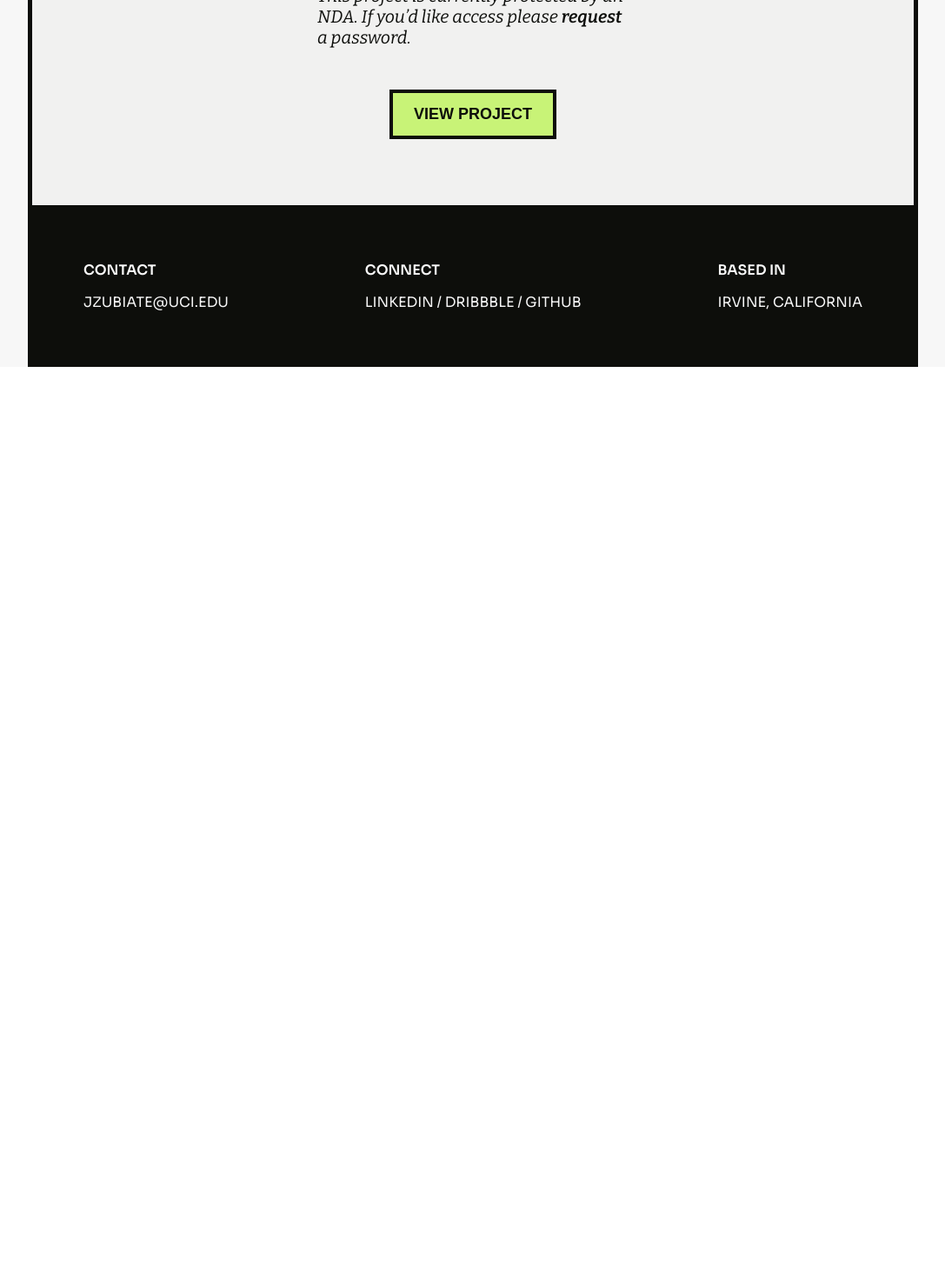
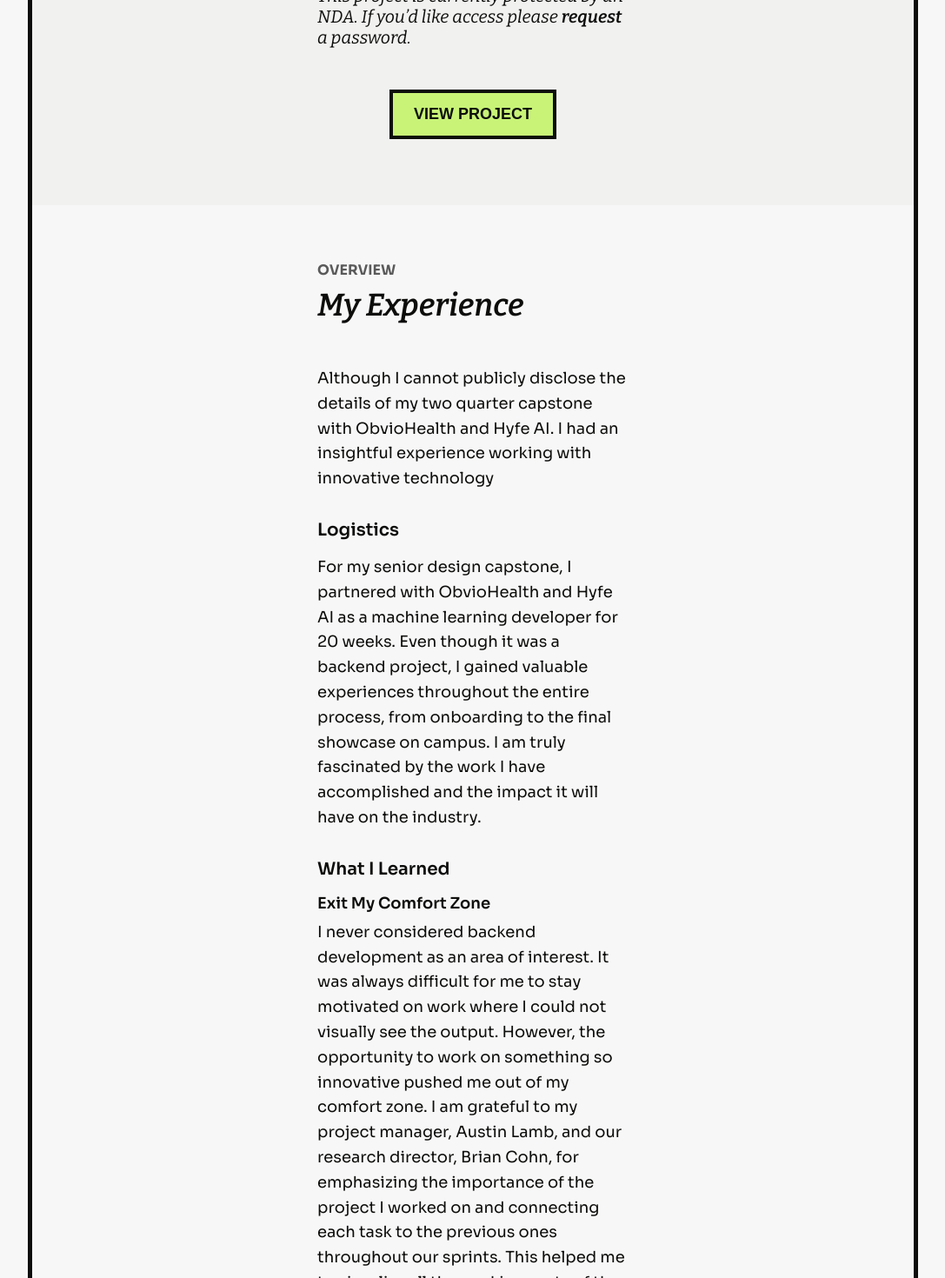
Before and after one commit to jasonzubiate/portfolio2, a Next.js app: page /coughdiarization in a window 1280 px wide. Shown: the part 1330-2800 px from the top of the page at 87% size, without its empty margins (96-1183 px from the left). Before the commit the page ends 1752 px from the top, so only its background shows below. Built offline with nearby package versions, Linux system fonts and the light colour scheme.

Commit message:
obvio my experience

```diff
--- a/pages/coughdiarization.jsx
+++ b/pages/coughdiarization.jsx
@@ -2,7 +2,7 @@
 import path from "path";
 import Image from "next/image";
 import ProjectHeader from "@/components/ProjectHeader";
-import cdhero from "@/public/assets/img/coughdiarization.png"
+import cdhero from "@/public/assets/img/coughdiarization.png";
 
 export async function getStaticProps() {
 	const filePath = path.join(process.cwd(), "json/work.json");
@@ -23,14 +23,45 @@
 	return (
 		<div>
 			<div className="project-hero-img" style={heroColorStyle}>
-				<Image
-					className="img"
-					src={cdhero}
-					alt={"ObvioHealth Logo"}
-					priority
-				/>
+				<Image className="img" src={cdhero} alt={"ObvioHealth Logo"} priority />
 			</div>
 			<ProjectHeader project={project} />
+			<div className="project-container">
+				<div className="project-section">
+					<h2 className="project-h2">Overview</h2>
+					<label className="project-label-large">My Experience</label>
+					<p className="project-p">
+						Although I cannot publicly disclose the details of my two quarter
+						capstone with ObvioHealth and Hyfe AI. I had an insightful
+						experience working with innovative technology
+					</p>
+					<div className="project-subsection">
+						<h3 className="project-h3">Logistics</h3>
+						<p className="project-p">
+							For my senior design capstone, I partnered with ObvioHealth and
+							Hyfe AI as a machine learning developer for 20 weeks. Even though
+							it was a backend project, I gained valuable experiences throughout
+							the entire process, from onboarding to the final showcase on
+							campus. I am truly fascinated by the work I have accomplished and
+							the impact it will have on the industry.
+						</p>
+						<h3 className="project-h3">What I Learned</h3>
+						<label className="project-label-18">Exit My Comfort Zone</label>
+						<p className="project-p">
+							I never considered backend development as an area of interest. It
+							was always difficult for me to stay motivated on work where I
+							could not visually see the output. However, the opportunity to
+							work on something so innovative pushed me out of my comfort zone.
+							I am grateful to my project manager, Austin Lamb, and our research
+							director, Brian Cohn, for emphasizing the importance of the
+							project I worked on and connecting each task to the previous ones
+							throughout our sprints. This helped me to visualize all the
+							working parts of the project and understand the impact of my
+							contributions towards the research goals.
+						</p>
+					</div>
+				</div>
+			</div>
 		</div>
 	);
 }
```
